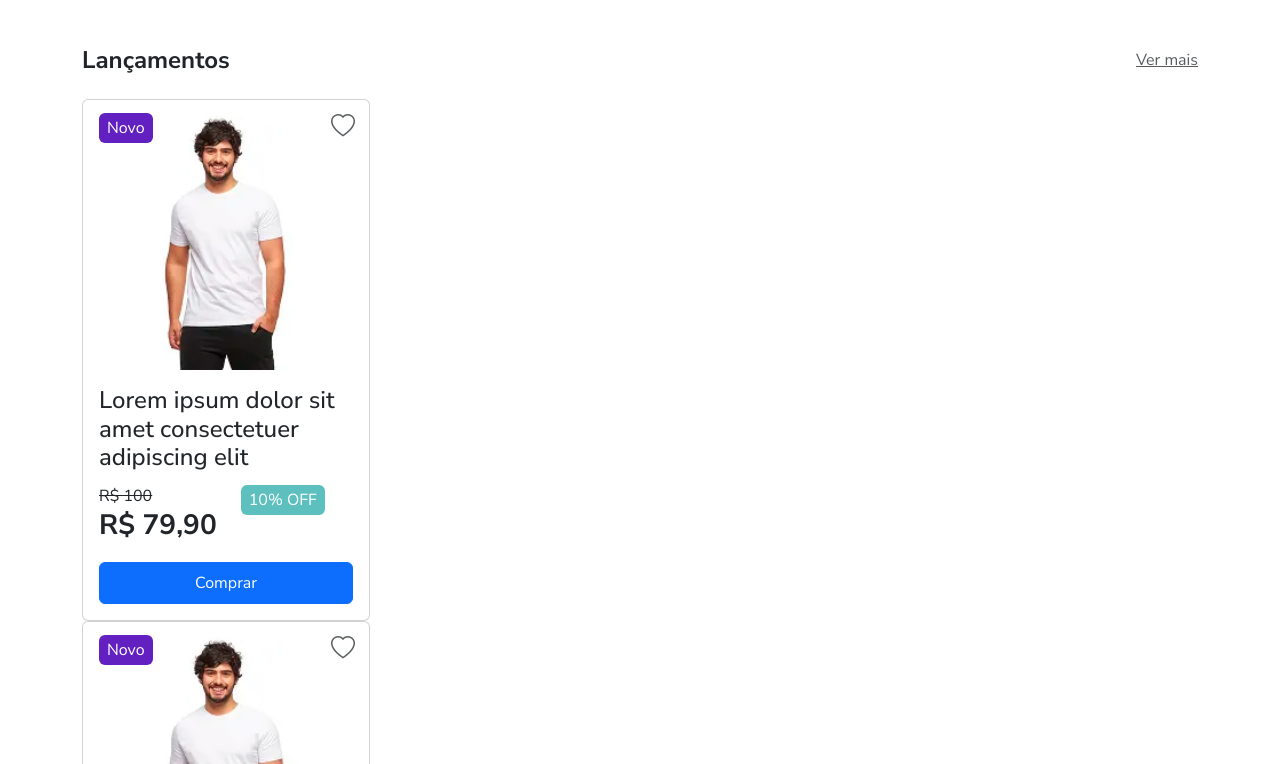
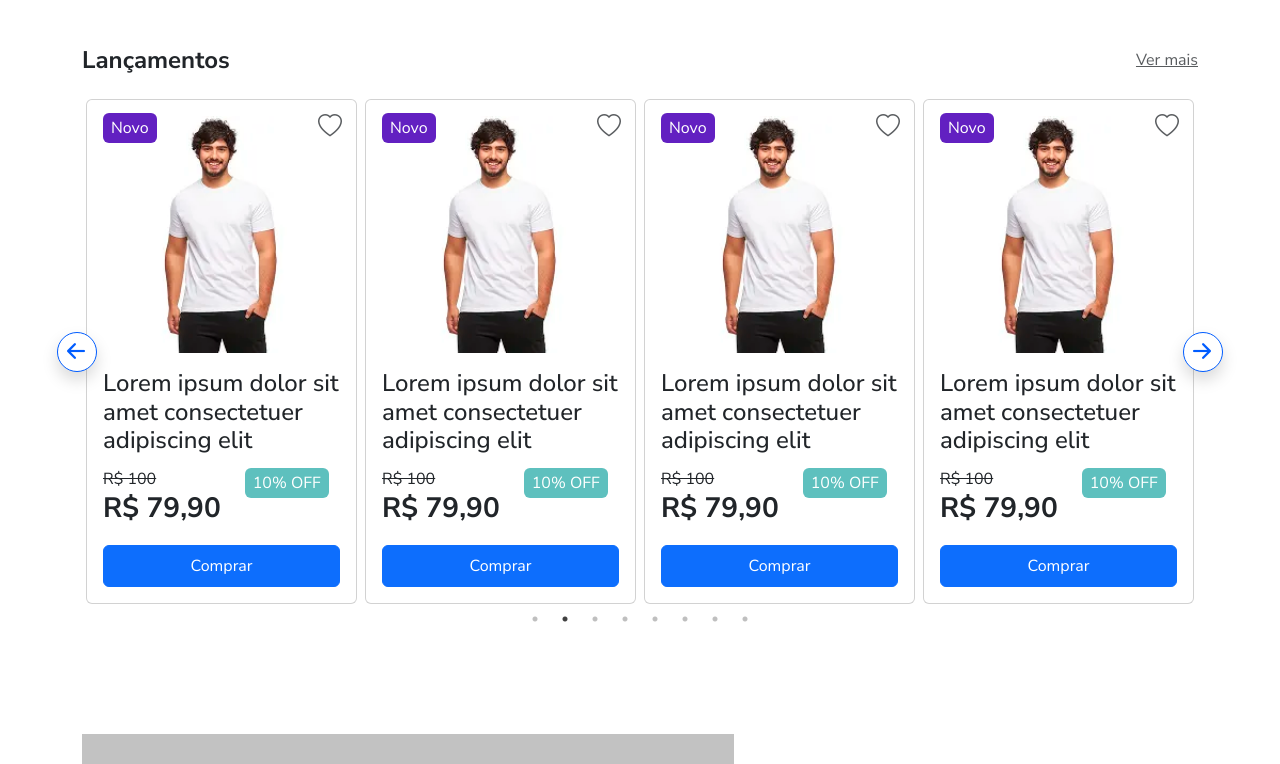
Before and after one commit to rafaverde/avanti-ecommerce, a website: page index.html in a window 1280 px wide. Shown: the part 676-1440 px from the top of the page. Drawn offline with nearby package versions, Linux system fonts and the light colour scheme.

Commit message:
amend: Product carousel using Slick Carousel implemented.

```diff
--- a/index.html
+++ b/index.html
@@ -30,7 +30,12 @@
     <link
       rel="stylesheet"
       type="text/css"
-      href="//cdn.jsdelivr.net/npm/slick-carousel@1.8.1/slick/slick.css"
+      href="https://cdnjs.cloudflare.com/ajax/libs/slick-carousel/1.8.1/slick.min.css"
+    />
+    <link
+      rel="stylesheet"
+      type="text/css"
+      href="https://cdnjs.cloudflare.com/ajax/libs/slick-carousel/1.8.1/slick-theme.min.css"
     />
 
     <title>Avanti Fashion - Você faz a moda.</title>
@@ -417,6 +422,20 @@
         </div>
       </section>
 
+      <section id="popular_products">
+        <div class="container py-5">
+          <header class="d-flex align-items-center justify-content-between">
+            <h2 class="m-0 fs-4 fw-bold">Mais populares</h2>
+            <a href="" class="m-0 text-muted">Ver mais</a>
+          </header>
+
+          <div
+            id="popular_products_carousel"
+            class="products-carousel mt-4"
+          ></div>
+        </div>
+      </section>
+
       <section id="get_in_contact">
         <div
           id="get_in_contact_header"
@@ -493,7 +512,26 @@
       </div>
     </footer>
 
+    <!-- Load Jquery for Slick Slider -->
+    <script
+      type="text/javascript"
+      src="//code.jquery.com/jquery-1.11.0.min.js"
+    ></script>
+    <script
+      type="text/javascript"
+      src="//code.jquery.com/jquery-migrate-1.2.1.min.js"
+    ></script>
+
+    <!-- Loads Bootstrap JS -->
     <script src="/node_modules/bootstrap/dist/js/bootstrap.bundle.min.js"></script>
+
+    <!-- Loads Slick Slider -->
+    <script
+      type="text/javascript"
+      src="//cdn.jsdelivr.net/npm/slick-carousel@1.8.1/slick/slick.min.js"
+    ></script>
+
+    <!-- Custom scripts -->
     <script src="/src/js/scripts.js"></script>
   </body>
 </html>
--- a/src/js/scripts.js
+++ b/src/js/scripts.js
@@ -281,14 +281,16 @@
   });
 }
 
-//Populate new product slider
-function populateNewProductSlider() {
-  const slider = document.getElementById("new_products_carousel");
+//Populate a slider with especific id (carouselID: string)
+function populateNewProductSlider(carouselId) {
+  const slider = document.getElementById(carouselId);
+
+  console.log(slider);
 
   const cardsArray = Array.from(
     { length: 8 },
     () => `
-    <div class="card p-3 position-relative" style="width: 18rem">
+    <div class="card p-3 mx-1 position-relative" style="width: 18rem">
               <div class="tag-new position-absolute">
                 <span class="bg-secondary text-white px-2 py-1 rounded-2"
                   >Novo</span
@@ -354,10 +356,50 @@
 }
 
 // Functions calls
-toggleFooterLayout();
-screenResizeListener();
+document.addEventListener("DOMContentLoaded", function () {
+  toggleFooterLayout();
+  screenResizeListener();
+  populateNewProductSlider("new_products_carousel");
+  populateNewProductSlider("popular_products_carousel");
+  toggleFavouriteIcon();
 
-document.addEventListener("DOMContentLoaded", function () {
-  populateNewProductSlider();
-  toggleFavouriteIcon();
+  // Customize product-slider
+  $(".products-carousel").each(function () {
+    $(this).slick({
+      dots: true,
+      infinite: true,
+      speed: 300,
+      slidesToShow: 4,
+      slidesToScroll: 1,
+      autoplay: true,
+      arrows: true,
+      prevArrow:
+        '<button type="button" class="slick-prev prod-arrow shadow"><i class="bi bi-arrow-left-short"></i></button>',
+      nextArrow:
+        '<button type="button" class="slick-next prod-arrow shadow"><i class="bi bi-arrow-right-short"></i></button>',
+      responsive: [
+        {
+          breakpoint: 1200,
+          settings: {
+            slidesToShow: 3,
+            slidesToScroll: 3,
+          },
+        },
+        {
+          breakpoint: 1024,
+          settings: {
+            slidesToShow: 2,
+            slidesToScroll: 2,
+          },
+        },
+        {
+          breakpoint: 768,
+          settings: {
+            slidesToShow: 1,
+            slidesToScroll: 1,
+          },
+        },
+      ],
+    });
+  });
 });
--- a/src/styles/styles.css
+++ b/src/styles/styles.css
@@ -34,6 +34,49 @@
   background-color: #005cff !important;
 }
 
+/* Product Slider customization */
+.prod-arrow {
+  background-color: white !important;
+}
+
+.slick-prev {
+  left: 0 !important;
+}
+
+.slick-next {
+  right: 0 !important;
+}
+
+.slick-prev,
+.slick-next {
+  background-color: #fff;
+  border: 1px solid #005cff !important;
+  border-radius: 50%;
+  width: 40px !important;
+  height: 40px !important;
+  padding: 10px;
+  display: flex;
+  align-items: center;
+  justify-content: center;
+  cursor: pointer;
+  position: relative;
+  z-index: 99;
+}
+
+.slick-prev i,
+.slick-next i {
+  position: absolute;
+  top: 0;
+  left: 0;
+  font-size: 36px;
+  color: #005cff;
+}
+
+.slick-prev:hover,
+.slick-next:hover {
+  background-color: #ddd;
+}
+
 /* Get in Contact Section */
 .get-in-contact-header {
   background-image: url(/src/img/avanti-sede.webp);
@@ -63,6 +106,15 @@
     max-width: fit-content !important;
   }
 
+  /* Product Slider customization */
+  .slick-prev {
+    left: -25px !important;
+  }
+
+  .slick-next {
+    right: -25px !important;
+  }
+
   /* Slider 1 */
   .h-slider-1 {
     height: 510px !important;
```
